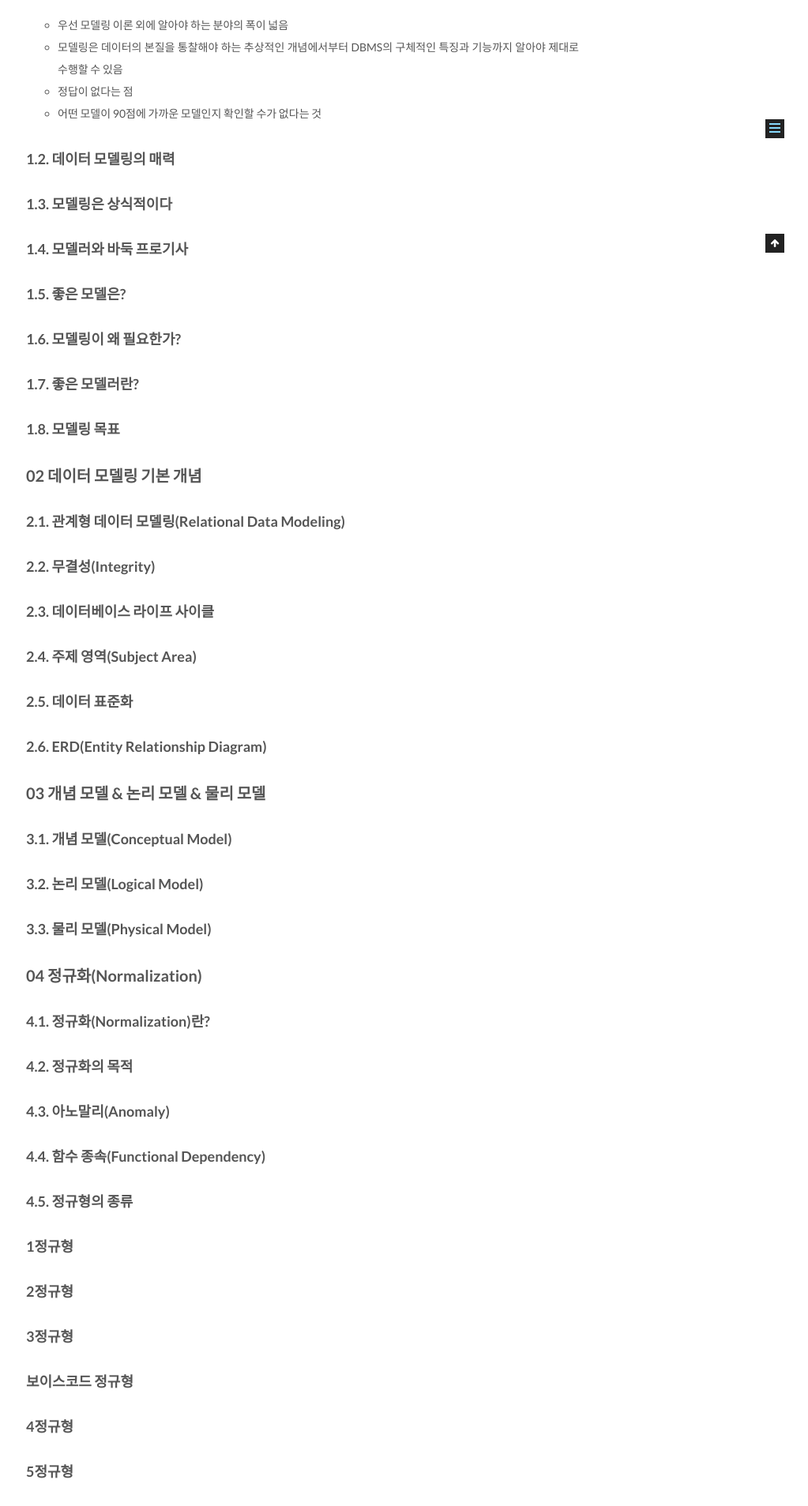
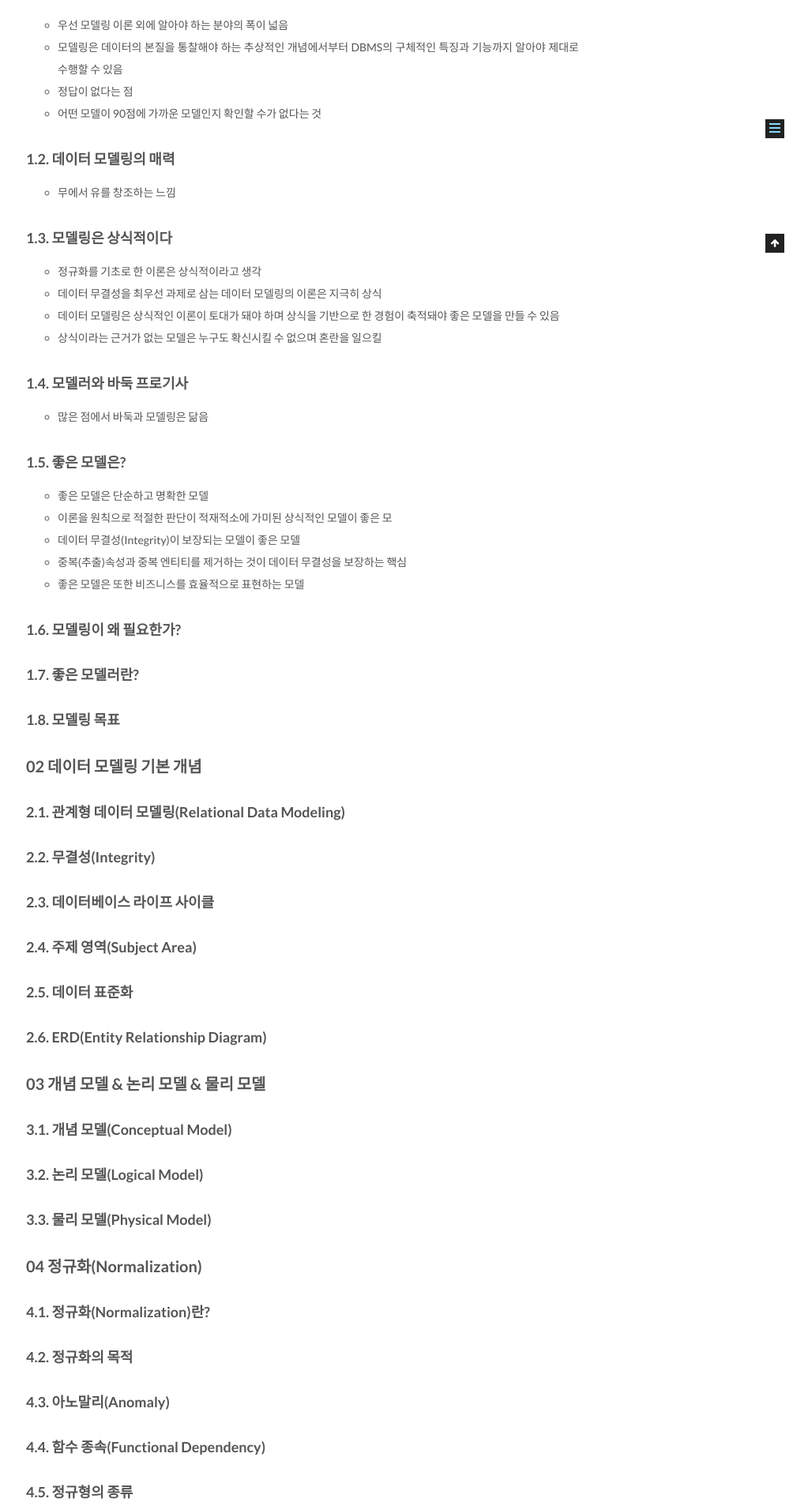
Before and after one commit to csj4032/csj4032.github.io, a Jekyll site: the page built from _posts/2018-05-02-관계형데이터모델링프리미엄가이드.md, in a window 1280 px wide. Shown: the part 680-2587 px from the top of the page at 79% size, without its empty margins (257-1280 px from the left). Built offline with Jekyll 4.4.1, drawn with Linux system fonts in a browser that asks for light colours; comment, search, counter and statistics services are not loaded.

Commit message:
관계형 데이터 모델링 프리미엄 가이드 포스팅 수정

```diff
--- a/_posts/2018-05-02-관계형데이터모델링프리미엄가이드.md
+++ b/_posts/2018-05-02-관계형데이터모델링프리미엄가이드.md
@@ -20,12 +20,23 @@ comments: true
 * 어떤 모델이 90점에 가까운 모델인지 확인할 수가 없다는 것
 
 ### 1.2. 데이터 모델링의 매력
+* 무에서 유를 창조하는 느낌
 
 ### 1.3. 모델링은 상식적이다
+* 정규화를 기초로 한 이론은 상식적이라고 생각
+* 데이터 무결성을 최우선 과제로 삼는 데이터 모델링의 이론은 지극히 상식
+* 데이터 모델링은 상식적인 이론이 토대가 돼야 하며 상식을 기반으로 한 경험이 축적돼야 좋은 모델을 만들 수 있음
+* 상식이라는 근거가 없는 모델은 누구도 확신시킬 수 없으며 혼란을 일으킬
 
 ### 1.4. 모델러와 바둑 프로기사
+* 많은 점에서 바둑과 모델링은 닮음
 
 ### 1.5. 좋은 모델은?
+* 좋은 모델은 단순하고 명확한 모델
+* 이론을 원칙으로 적절한 판단이 적재적소에 가미된 상식적인 모델이 좋은 모
+* 데이터 무결성(Integrity)이 보장되는 모델이 좋은 모델
+* 중복(추출)속성과 중복 엔티티를 제거하는 것이 데이터 무결성을 보장하는 핵심
+* 좋은 모델은 또한 비즈니스를 효율적으로 표현하는 모델
 
 ### 1.6. 모델링이 왜 필요한가?
 
```
